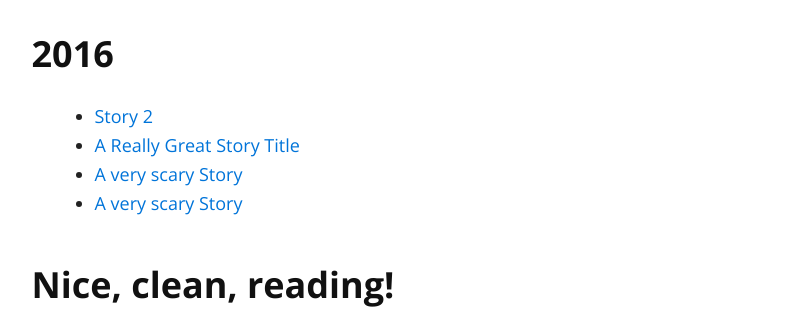
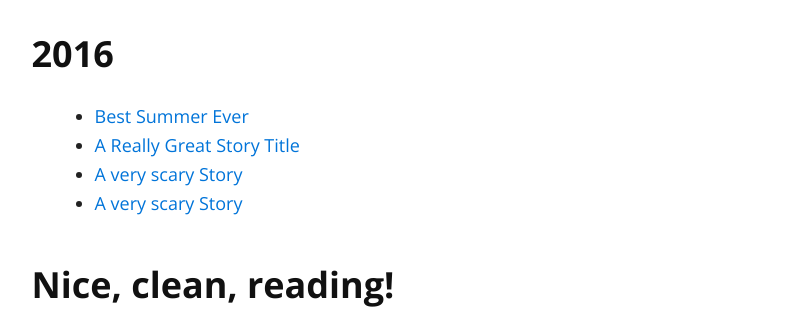
Before and after one commit to azbrielle/azbrielle.github.io, a Jekyll site: the page built from index.md, in a window 1280 px wide and 900 px high, scrolled down 350 px. Shown: the part 156-465 px from the top of the window, without its empty margins (260-1054 px from the left). Built offline with Jekyll 4.4.1, drawn with Linux system fonts in a browser that asks for light colours.

Commit message:
adding link to best summer ever

```diff
--- a/index.md
+++ b/index.md
@@ -6,7 +6,7 @@ layout: default
 
 ### 2016
 
-* [Story 2](/page2.html)
+* [Best Summer Ever](/stories/best-summer-ever.html)
 * [A Really Great Story Title](/page2.html)
 * [A very scary Story](/page2.html)
 * [A very scary Story](/stories/story1.html)
```
